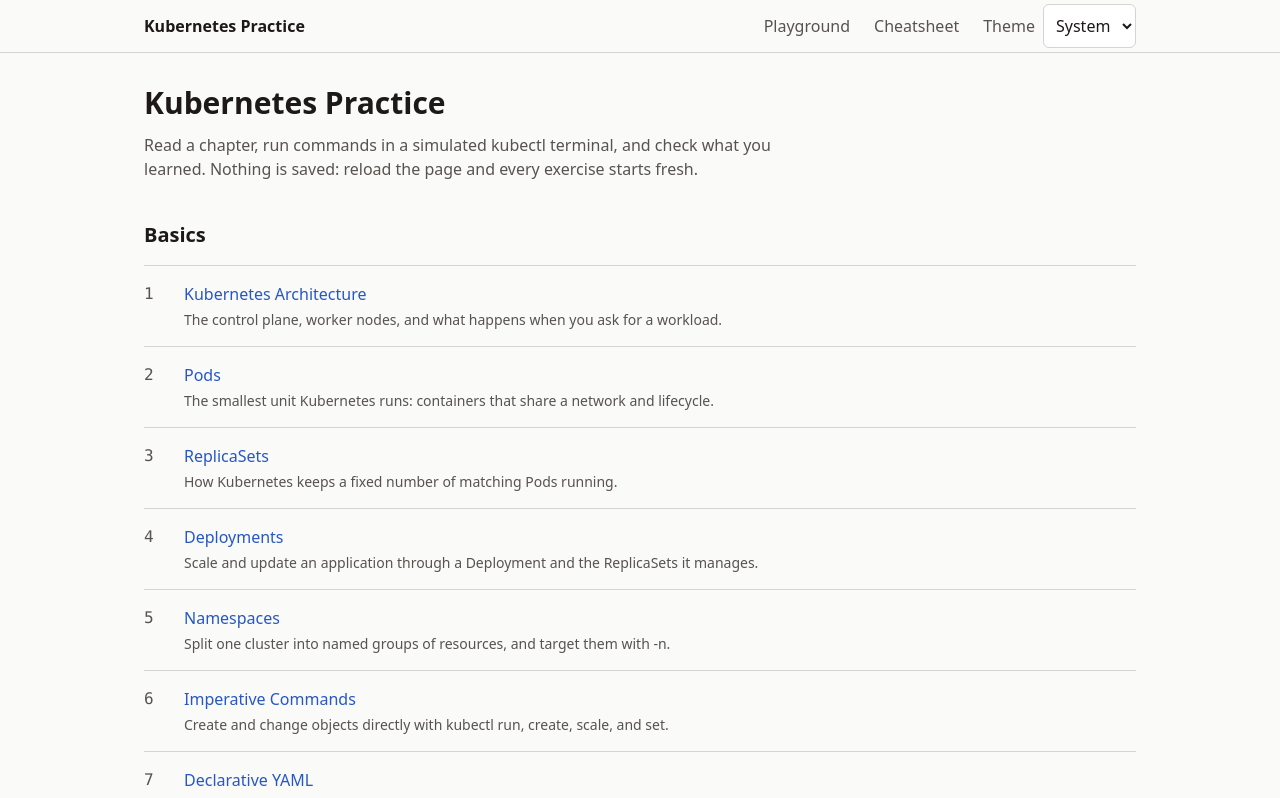
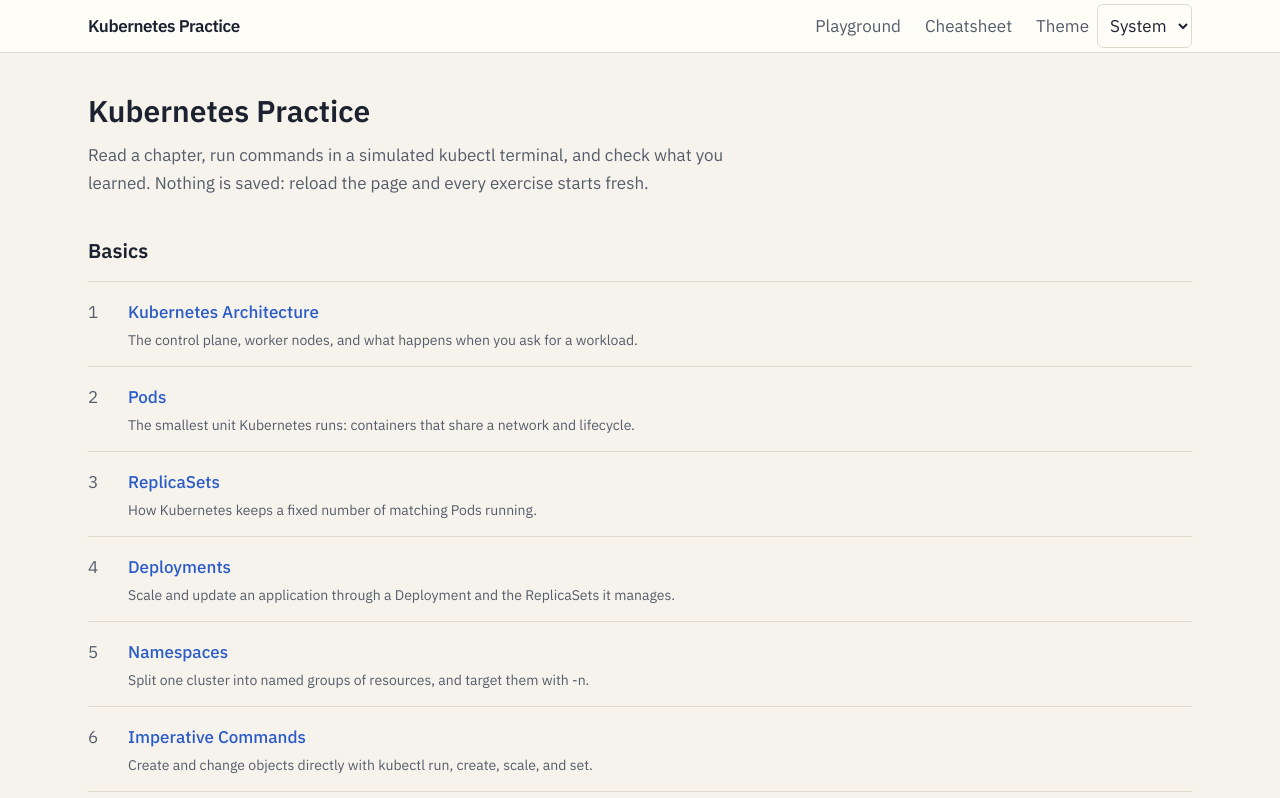
Before and after one commit to SaihanTaki/kubernetes-practice, a Next.js app: page / in a window 1280 px wide. Shown: the top 798 px of the page. Built offline with nearby package versions, Linux system fonts and the light colour scheme.

Commit message:
style: apply notebook palette and IBM Plex type
Warm paper and ink tokens for both themes, Plex fonts self-hosted
at build, active nav state, and a footer stating nothing is saved.

```diff
--- a/app/globals.css
+++ b/app/globals.css
@@ -1,44 +1,46 @@
 @import "tailwindcss";
 
+/* Palette from DESIGN.md: warm paper, ink text, Kubernetes blue as the one accent. */
 :root {
-  --bg: #fafaf9;
-  --surface: #ffffff;
-  --fg: #1c1917;
-  --muted: #57534e;
-  --border: #d6d3d1;
-  --accent: #2557c7;
-  --ok: #15803d;
-  --bad: #b91c1c;
-  --code-bg: #f0efed;
+  --bg: #f6f3ec;
+  --surface: #fffdf8;
+  --fg: #1c2230;
+  --muted: #555c6a;
+  --border: #e0dacd;
+  --accent: #2a5bc8;
+  --accent-fill: #326ce5;
+  --ok: #17703a;
+  --bad: #b42318;
+  --code-bg: #eee9de;
   color-scheme: light;
 }
 
 /* The OS preference applies unless the reader picked a theme (data-theme on <html>). */
 @media (prefers-color-scheme: dark) {
   :root:not([data-theme="light"]) {
-    --bg: #121212;
-    --surface: #1b1b1b;
-    --fg: #ededed;
-    --muted: #a8a29e;
-    --border: #3a3a3a;
-    --accent: #8ab4ff;
+    --bg: #11141a;
+    --surface: #181c24;
+    --fg: #ebe8e1;
+    --muted: #a2a8b4;
+    --border: #2b313c;
+    --accent: #86abf7;
     --ok: #4ade80;
     --bad: #f87171;
-    --code-bg: #232323;
+    --code-bg: #1f242d;
     color-scheme: dark;
   }
 }
 
 :root[data-theme="dark"] {
-  --bg: #121212;
-  --surface: #1b1b1b;
-  --fg: #ededed;
-  --muted: #a8a29e;
-  --border: #3a3a3a;
-  --accent: #8ab4ff;
+  --bg: #11141a;
+  --surface: #181c24;
+  --fg: #ebe8e1;
+  --muted: #a2a8b4;
+  --border: #2b313c;
+  --accent: #86abf7;
   --ok: #4ade80;
   --bad: #f87171;
-  --code-bg: #232323;
+  --code-bg: #1f242d;
   color-scheme: dark;
 }
 
@@ -49,11 +51,12 @@
   --color-muted: var(--muted);
   --color-border: var(--border);
   --color-accent: var(--accent);
+  --color-accent-fill: var(--accent-fill);
   --color-ok: var(--ok);
   --color-bad: var(--bad);
   --color-code: var(--code-bg);
-  --font-sans: ui-sans-serif, system-ui, sans-serif;
-  --font-mono: ui-monospace, SFMono-Regular, Menlo, Consolas, monospace;
+  --font-sans: var(--font-plex-sans), ui-sans-serif, system-ui, sans-serif;
+  --font-mono: var(--font-plex-mono), ui-monospace, Menlo, Consolas, monospace;
 }
 
 body {
--- a/app/layout.tsx
+++ b/app/layout.tsx
@@ -1,7 +1,11 @@
 import type { Metadata } from "next";
-import Link from "next/link";
+import { IBM_Plex_Mono, IBM_Plex_Sans } from "next/font/google";
+import { NavLink } from "@/components/NavLink";
 import { ThemeSelect, themeScript } from "@/components/ThemeSelect";
 import "./globals.css";
+
+const sans = IBM_Plex_Sans({ subsets: ["latin"], weight: ["400", "500", "600"], variable: "--font-plex-sans" });
+const mono = IBM_Plex_Mono({ subsets: ["latin"], weight: ["400", "500"], variable: "--font-plex-mono" });
 
 export const metadata: Metadata = {
   title: { default: "Kubernetes Practice", template: "%s · Kubernetes Practice" },
@@ -11,29 +15,30 @@ export const metadata: Metadata = {
 export default function RootLayout({ children }: Readonly<{ children: React.ReactNode }>) {
   return (
     // The theme script sets data-theme before hydration, so React would otherwise warn about the mismatch.
-    <html lang="en" suppressHydrationWarning>
+    <html lang="en" className={`${sans.variable} ${mono.variable}`} suppressHydrationWarning>
       <head>
         <script dangerouslySetInnerHTML={{ __html: themeScript }} />
       </head>
-      <body className="font-sans antialiased">
-        <header className="border-b border-border">
-          <nav className="mx-auto flex max-w-5xl flex-wrap items-center gap-x-6 px-4 py-1">
-            <Link href="/" className="mr-auto flex min-h-11 items-center font-semibold">
+      <body className="flex min-h-screen flex-col font-sans text-[17px] leading-7 antialiased">
+        <header className="border-b border-border bg-surface">
+          <nav className="mx-auto flex w-full max-w-6xl flex-wrap items-center gap-x-6 px-4 py-1 sm:px-6">
+            <NavLink href="/" className="mr-auto font-semibold tracking-tight text-fg">
               Kubernetes Practice
-            </Link>
+            </NavLink>
             {/* On phones the links take their own row under the name and theme picker. */}
             <div className="order-last flex w-full gap-6 sm:order-none sm:w-auto">
-              <Link href="/playground" className="flex min-h-11 items-center text-muted hover:text-fg">
-                Playground
-              </Link>
-              <Link href="/cheatsheet" className="flex min-h-11 items-center text-muted hover:text-fg">
-                Cheatsheet
-              </Link>
+              <NavLink href="/playground">Playground</NavLink>
+              <NavLink href="/cheatsheet">Cheatsheet</NavLink>
             </div>
             <ThemeSelect />
           </nav>
         </header>
-        <main className="mx-auto max-w-5xl px-4 py-8">{children}</main>
+        <main className="mx-auto w-full max-w-6xl flex-1 px-4 py-10 sm:px-6">{children}</main>
+        <footer className="border-t border-border">
+          <p className="mx-auto max-w-6xl px-4 py-6 text-sm text-muted sm:px-6">
+            Practice only. The terminal is a simulator: nothing runs on a real cluster and nothing you do here is saved.
+          </p>
+        </footer>
       </body>
     </html>
   );
--- /dev/null
+++ b/components/NavLink.tsx
@@ -0,0 +1,17 @@
+"use client";
+
+import Link from "next/link";
+import { usePathname } from "next/navigation";
+
+export function NavLink({ href, className, children }: { href: string; className?: string; children: React.ReactNode }) {
+  const active = usePathname() === href;
+  return (
+    <Link
+      href={href}
+      aria-current={active ? "page" : undefined}
+      className={`flex min-h-11 items-center ${className ?? (active ? "text-fg underline decoration-accent decoration-2 underline-offset-8" : "text-muted hover:text-fg")}`}
+    >
+      {children}
+    </Link>
+  );
+}
```
